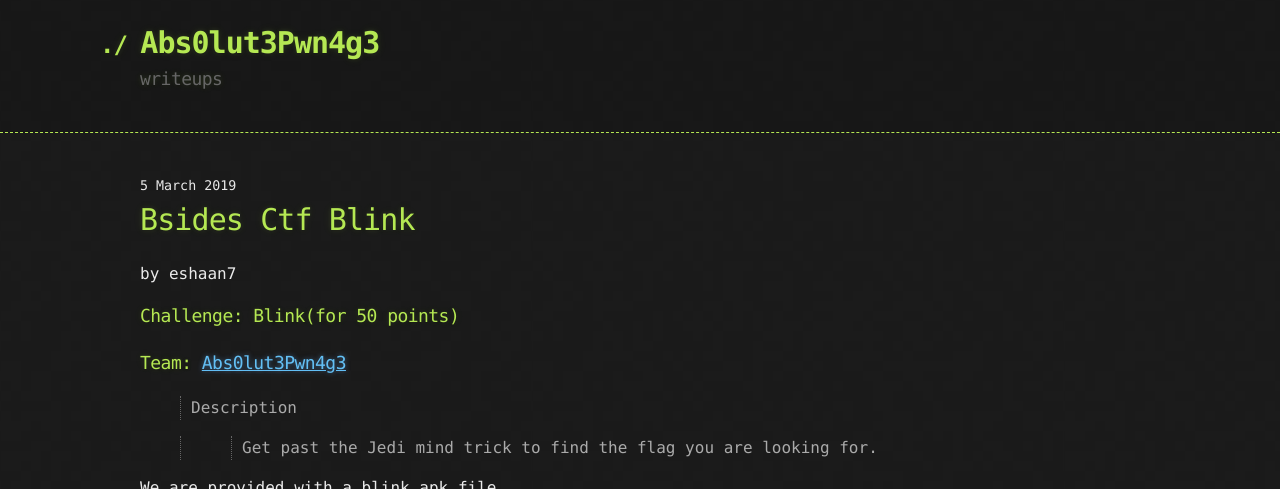
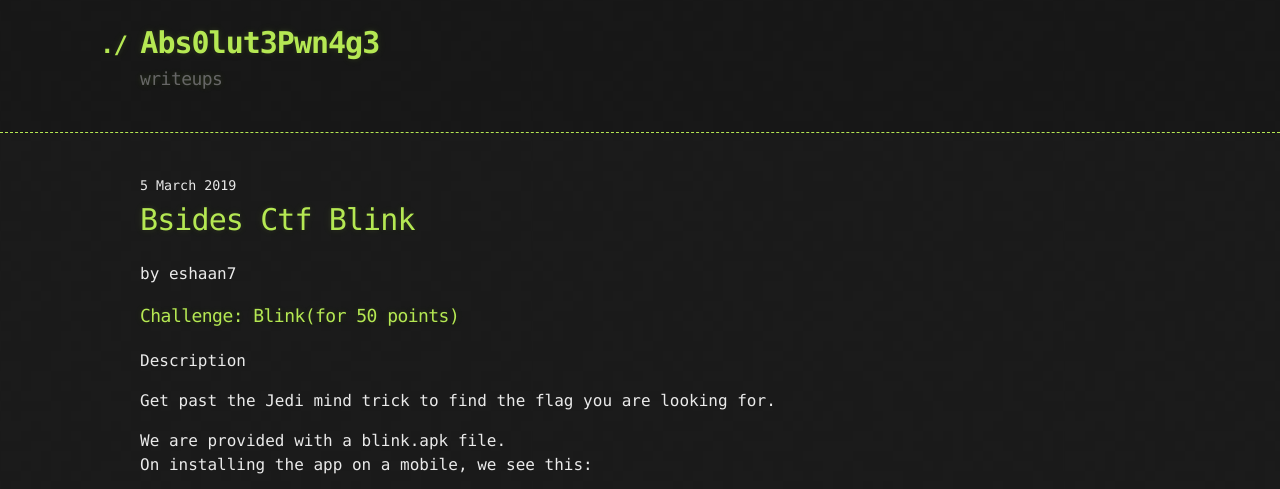
Before and after one commit to abs0lut3pwn4g3/writeups, a Jekyll site: the page built from _posts/2019-03-05-bsides-ctf-Blink.md, in a window 1280 px wide and 900 px high, cut to the strip 0-489 px from the top of the window. Built offline with Jekyll 4.4.1, drawn with Linux system fonts in a browser that asks for light colours.

Commit message:
modified

```diff
--- a/_posts/2019-03-05-bsides-ctf-Blink.md
+++ b/_posts/2019-03-05-bsides-ctf-Blink.md
@@ -5,11 +5,9 @@
 
 ### Challenge: Blink(for 50 points)
 
-### Team: <a href="https://ctftime.org/team/72103">Abs0lut3Pwn4g3</a>
+Description
 
-> Description
-
->>Get past the Jedi mind trick to find the flag you are looking for.
+Get past the Jedi mind trick to find the flag you are looking for.
 
 We are provided with a blink.apk file. <br>
 On installing the app on a mobile, we see this:
```
